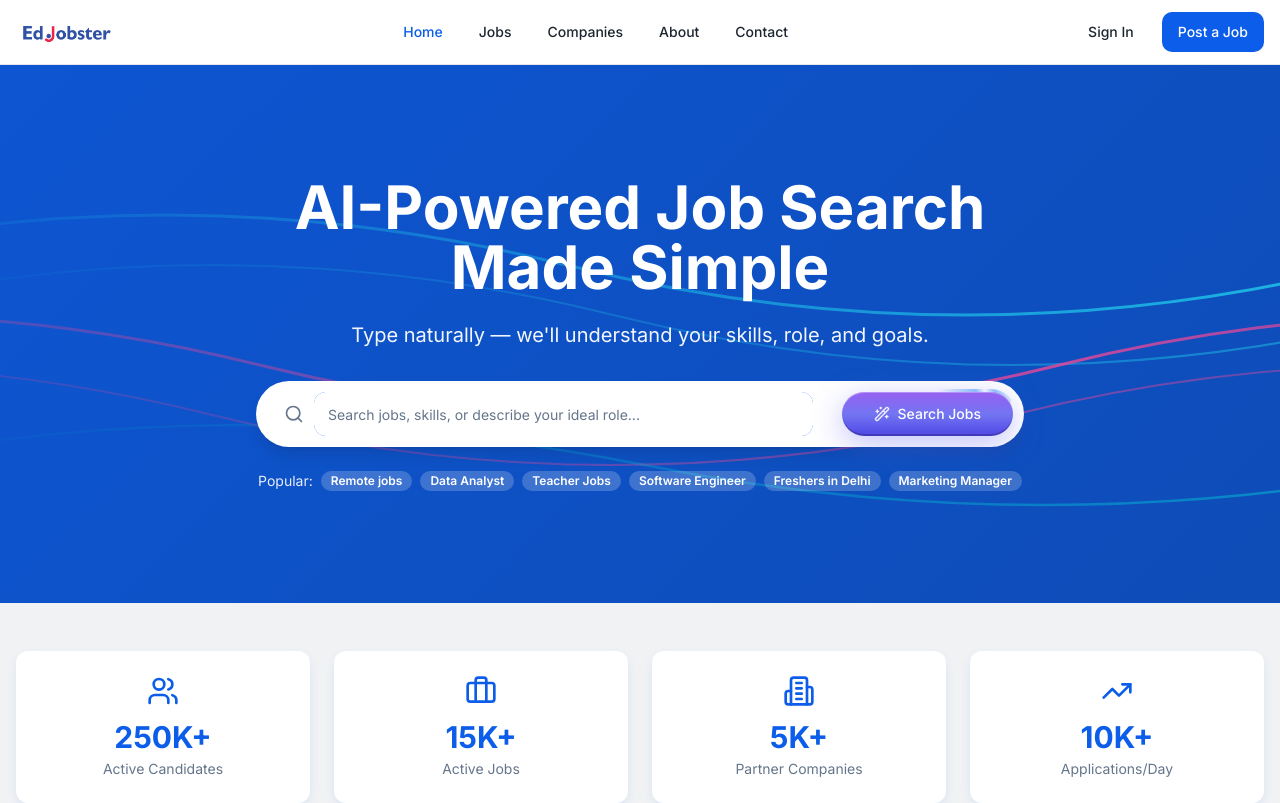
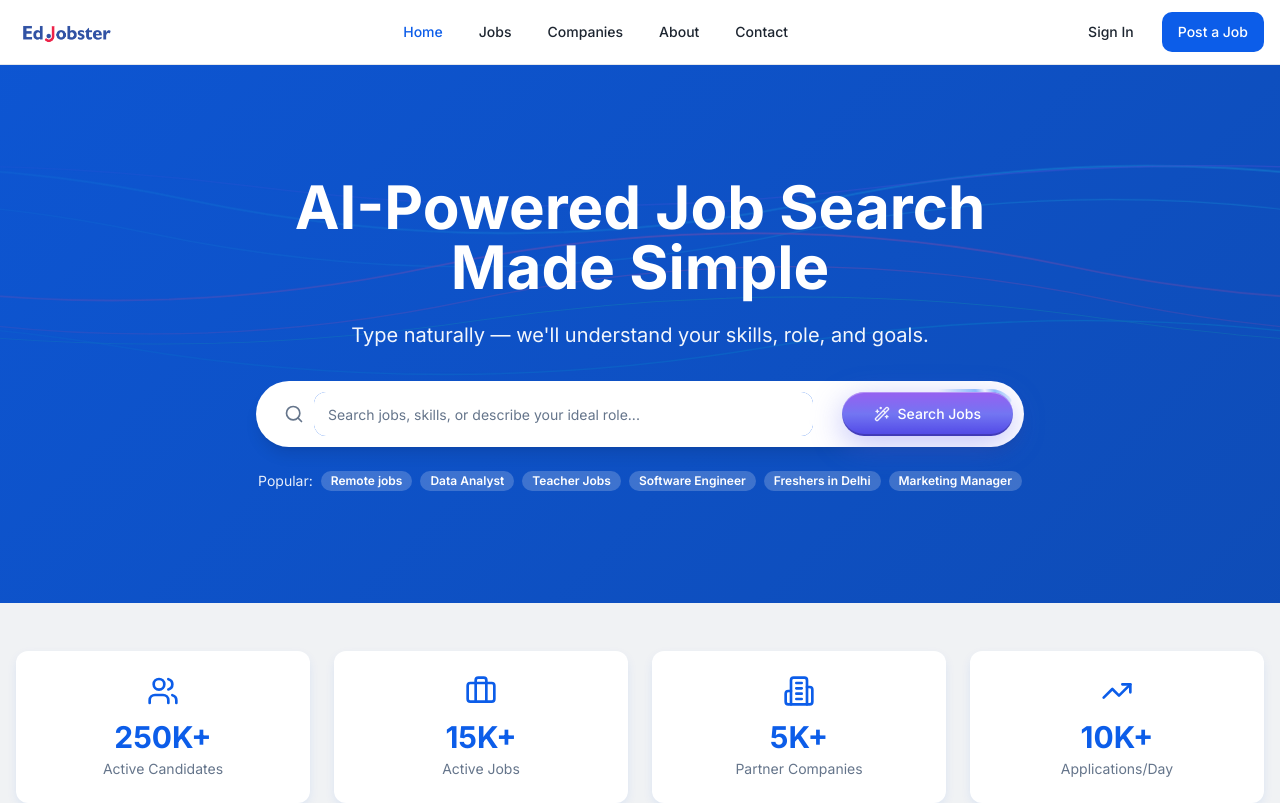
Before and after one commit to edjobster/edjobster-jobs, a React (Vite) app: page / in a window 1280 px wide. Shown: the top 803 px of the page. Built offline with nearby package versions, Linux system fonts and the light colour scheme; the HTML template or start-up script is replaced by a standard one.

Commit message:
Refactor hero background waves

```diff
--- a/src/pages/Home.tsx
+++ b/src/pages/Home.tsx
@@ -82,79 +82,150 @@ export default function Home() {
       {/* Hero Section with AI Search */}
       <section className="relative gradient-hero text-white py-20 md:py-28 overflow-hidden">
         {/* Animated AI Waves Background */}
-        <div className="absolute inset-0 overflow-hidden">
-          {/* Cyan Wave */}
-          <svg className="absolute inset-0 w-full h-full" preserveAspectRatio="none">
+        <div className="absolute inset-0 overflow-hidden opacity-30">
+          {/* Cyan Wave 1 */}
+          <svg className="absolute inset-0 w-full h-full" preserveAspectRatio="none" viewBox="0 0 1600 800">
             <path
-              d="M0,200 Q400,100 800,200 T1600,200 T2400,200 T3200,200"
+              d="M-800,200 Q-400,100 0,200 T800,200 T1600,200 T2400,200 T3200,200"
               className="animate-wave-flow"
               fill="none"
               stroke="url(#gradient-cyan)"
-              strokeWidth="3"
+              strokeWidth="2.5"
               strokeLinecap="round"
-            />
-            <path
-              d="M0,250 Q400,150 800,250 T1600,250 T2400,250 T3200,250"
-              className="animate-wave-flow-delayed"
-              fill="none"
-              stroke="url(#gradient-cyan)"
-              strokeWidth="2"
-              strokeLinecap="round"
-              opacity="0.6"
             />
             <defs>
               <linearGradient id="gradient-cyan" x1="0%" y1="0%" x2="100%" y2="0%">
                 <stop offset="0%" stopColor="rgba(34, 211, 238, 0)" />
-                <stop offset="50%" stopColor="rgba(34, 211, 238, 0.8)" />
+                <stop offset="30%" stopColor="rgba(34, 211, 238, 0.6)" />
+                <stop offset="50%" stopColor="rgba(34, 211, 238, 0.9)" />
+                <stop offset="70%" stopColor="rgba(34, 211, 238, 0.6)" />
                 <stop offset="100%" stopColor="rgba(34, 211, 238, 0)" />
               </linearGradient>
             </defs>
           </svg>
 
-          {/* Pink/Magenta Wave */}
-          <svg className="absolute inset-0 w-full h-full" preserveAspectRatio="none">
+          {/* Cyan Wave 2 */}
+          <svg className="absolute inset-0 w-full h-full" preserveAspectRatio="none" viewBox="0 0 1600 800">
             <path
-              d="M0,300 Q400,200 800,300 T1600,300 T2400,300 T3200,300"
+              d="M-800,250 Q-400,150 0,250 T800,250 T1600,250 T2400,250 T3200,250"
+              className="animate-wave-flow-delayed"
+              fill="none"
+              stroke="url(#gradient-cyan-2)"
+              strokeWidth="2"
+              strokeLinecap="round"
+            />
+            <defs>
+              <linearGradient id="gradient-cyan-2" x1="0%" y1="0%" x2="100%" y2="0%">
+                <stop offset="0%" stopColor="rgba(34, 211, 238, 0)" />
+                <stop offset="30%" stopColor="rgba(34, 211, 238, 0.4)" />
+                <stop offset="50%" stopColor="rgba(34, 211, 238, 0.7)" />
+                <stop offset="70%" stopColor="rgba(34, 211, 238, 0.4)" />
+                <stop offset="100%" stopColor="rgba(34, 211, 238, 0)" />
+              </linearGradient>
+            </defs>
+          </svg>
+
+          {/* Pink/Magenta Wave 1 */}
+          <svg className="absolute inset-0 w-full h-full" preserveAspectRatio="none" viewBox="0 0 1600 800">
+            <path
+              d="M-800,300 Q-400,200 0,300 T800,300 T1600,300 T2400,300 T3200,300"
               className="animate-wave-flow-reverse"
               fill="none"
               stroke="url(#gradient-pink)"
-              strokeWidth="3"
+              strokeWidth="2.5"
               strokeLinecap="round"
-            />
-            <path
-              d="M0,350 Q400,250 800,350 T1600,350 T2400,350 T3200,350"
-              className="animate-wave-flow-reverse-delayed"
-              fill="none"
-              stroke="url(#gradient-pink)"
-              strokeWidth="2"
-              strokeLinecap="round"
-              opacity="0.6"
             />
             <defs>
               <linearGradient id="gradient-pink" x1="0%" y1="0%" x2="100%" y2="0%">
                 <stop offset="0%" stopColor="rgba(236, 72, 153, 0)" />
-                <stop offset="50%" stopColor="rgba(236, 72, 153, 0.8)" />
+                <stop offset="30%" stopColor="rgba(236, 72, 153, 0.6)" />
+                <stop offset="50%" stopColor="rgba(236, 72, 153, 0.9)" />
+                <stop offset="70%" stopColor="rgba(236, 72, 153, 0.6)" />
+                <stop offset="100%" stopColor="rgba(236, 72, 153, 0)" />
+              </linearGradient>
+            </defs>
+          </svg>
+
+          {/* Pink/Magenta Wave 2 */}
+          <svg className="absolute inset-0 w-full h-full" preserveAspectRatio="none" viewBox="0 0 1600 800">
+            <path
+              d="M-800,350 Q-400,250 0,350 T800,350 T1600,350 T2400,350 T3200,350"
+              className="animate-wave-flow-reverse-delayed"
+              fill="none"
+              stroke="url(#gradient-pink-2)"
+              strokeWidth="2"
+              strokeLinecap="round"
+            />
+            <defs>
+              <linearGradient id="gradient-pink-2" x1="0%" y1="0%" x2="100%" y2="0%">
+                <stop offset="0%" stopColor="rgba(236, 72, 153, 0)" />
+                <stop offset="30%" stopColor="rgba(236, 72, 153, 0.4)" />
+                <stop offset="50%" stopColor="rgba(236, 72, 153, 0.7)" />
+                <stop offset="70%" stopColor="rgba(236, 72, 153, 0.4)" />
                 <stop offset="100%" stopColor="rgba(236, 72, 153, 0)" />
               </linearGradient>
             </defs>
           </svg>
 
           {/* Additional Cyan Wave (Bottom) */}
-          <svg className="absolute inset-0 w-full h-full" preserveAspectRatio="none">
+          <svg className="absolute inset-0 w-full h-full" preserveAspectRatio="none" viewBox="0 0 1600 800">
             <path
-              d="M0,400 Q400,320 800,400 T1600,400 T2400,400 T3200,400"
+              d="M-800,420 Q-400,340 0,420 T800,420 T1600,420 T2400,420 T3200,420"
               className="animate-wave-flow-slow"
               fill="none"
-              stroke="url(#gradient-cyan-alt)"
-              strokeWidth="2.5"
+              stroke="url(#gradient-cyan-3)"
+              strokeWidth="2"
               strokeLinecap="round"
-              opacity="0.7"
             />
             <defs>
-              <linearGradient id="gradient-cyan-alt" x1="0%" y1="0%" x2="100%" y2="0%">
+              <linearGradient id="gradient-cyan-3" x1="0%" y1="0%" x2="100%" y2="0%">
                 <stop offset="0%" stopColor="rgba(6, 182, 212, 0)" />
-                <stop offset="50%" stopColor="rgba(6, 182, 212, 0.9)" />
+                <stop offset="30%" stopColor="rgba(6, 182, 212, 0.5)" />
+                <stop offset="50%" stopColor="rgba(6, 182, 212, 0.8)" />
+                <stop offset="70%" stopColor="rgba(6, 182, 212, 0.5)" />
                 <stop offset="100%" stopColor="rgba(6, 182, 212, 0)" />
+              </linearGradient>
+            </defs>
+          </svg>
+
+          {/* Purple Wave */}
+          <svg className="absolute inset-0 w-full h-full" preserveAspectRatio="none" viewBox="0 0 1600 800">
+            <path
+              d="M-800,180 Q-400,120 0,180 T800,180 T1600,180 T2400,180 T3200,180"
+              className="animate-wave-flow-fast"
+              fill="none"
+              stroke="url(#gradient-purple)"
+              strokeWidth="2"
+              strokeLinecap="round"
+            />
+            <defs>
+              <linearGradient id="gradient-purple" x1="0%" y1="0%" x2="100%" y2="0%">
+                <stop offset="0%" stopColor="rgba(168, 85, 247, 0)" />
+                <stop offset="30%" stopColor="rgba(168, 85, 247, 0.4)" />
+                <stop offset="50%" stopColor="rgba(168, 85, 247, 0.7)" />
+                <stop offset="70%" stopColor="rgba(168, 85, 247, 0.4)" />
+                <stop offset="100%" stopColor="rgba(168, 85, 247, 0)" />
+              </linearGradient>
+            </defs>
+          </svg>
+
+          {/* Teal Wave */}
+          <svg className="absolute inset-0 w-full h-full" preserveAspectRatio="none" viewBox="0 0 1600 800">
+            <path
+              d="M-800,380 Q-400,310 0,380 T800,380 T1600,380 T2400,380 T3200,380"
+              className="animate-wave-flow-medium"
+              fill="none"
+              stroke="url(#gradient-teal)"
+              strokeWidth="1.5"
+              strokeLinecap="round"
+            />
+            <defs>
+              <linearGradient id="gradient-teal" x1="0%" y1="0%" x2="100%" y2="0%">
+                <stop offset="0%" stopColor="rgba(20, 184, 166, 0)" />
+                <stop offset="30%" stopColor="rgba(20, 184, 166, 0.5)" />
+                <stop offset="50%" stopColor="rgba(20, 184, 166, 0.8)" />
+                <stop offset="70%" stopColor="rgba(20, 184, 166, 0.5)" />
+                <stop offset="100%" stopColor="rgba(20, 184, 166, 0)" />
               </linearGradient>
             </defs>
           </svg>
--- a/tailwind.config.ts
+++ b/tailwind.config.ts
@@ -150,15 +150,15 @@ export default {
             transform: "translateX(0)",
           },
           "100%": {
-            transform: "translateX(-800px)",
+            transform: "translateX(800px)",
           },
         },
         "wave-flow-reverse": {
           "0%": {
-            transform: "translateX(-800px)",
+            transform: "translateX(0)",
           },
           "100%": {
-            transform: "translateX(0)",
+            transform: "translateX(-800px)",
           },
         },
       },
@@ -180,6 +180,8 @@ export default {
         "wave-flow-reverse": "wave-flow-reverse 18s linear infinite",
         "wave-flow-reverse-delayed": "wave-flow-reverse 22s linear infinite",
         "wave-flow-slow": "wave-flow 30s linear infinite",
+        "wave-flow-fast": "wave-flow 15s linear infinite",
+        "wave-flow-medium": "wave-flow-reverse 23s linear infinite",
       },
     },
   },
```
